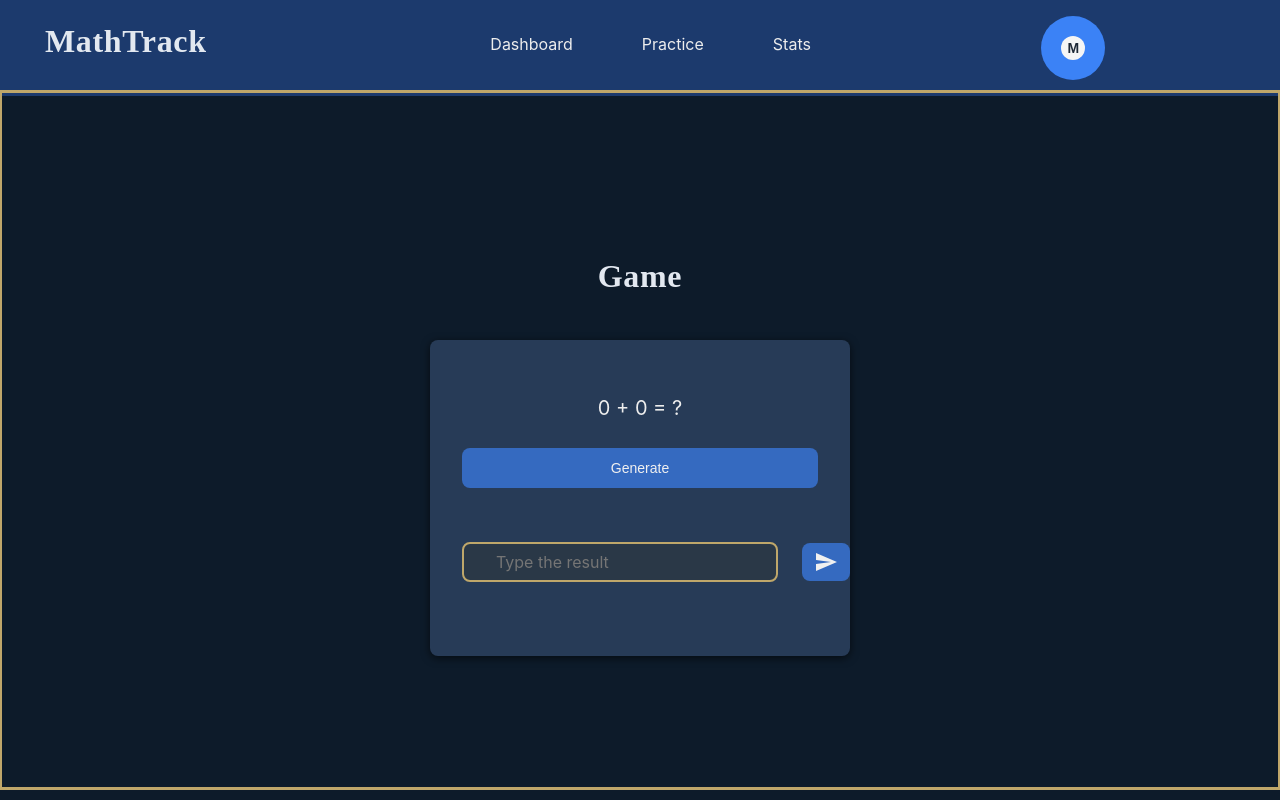
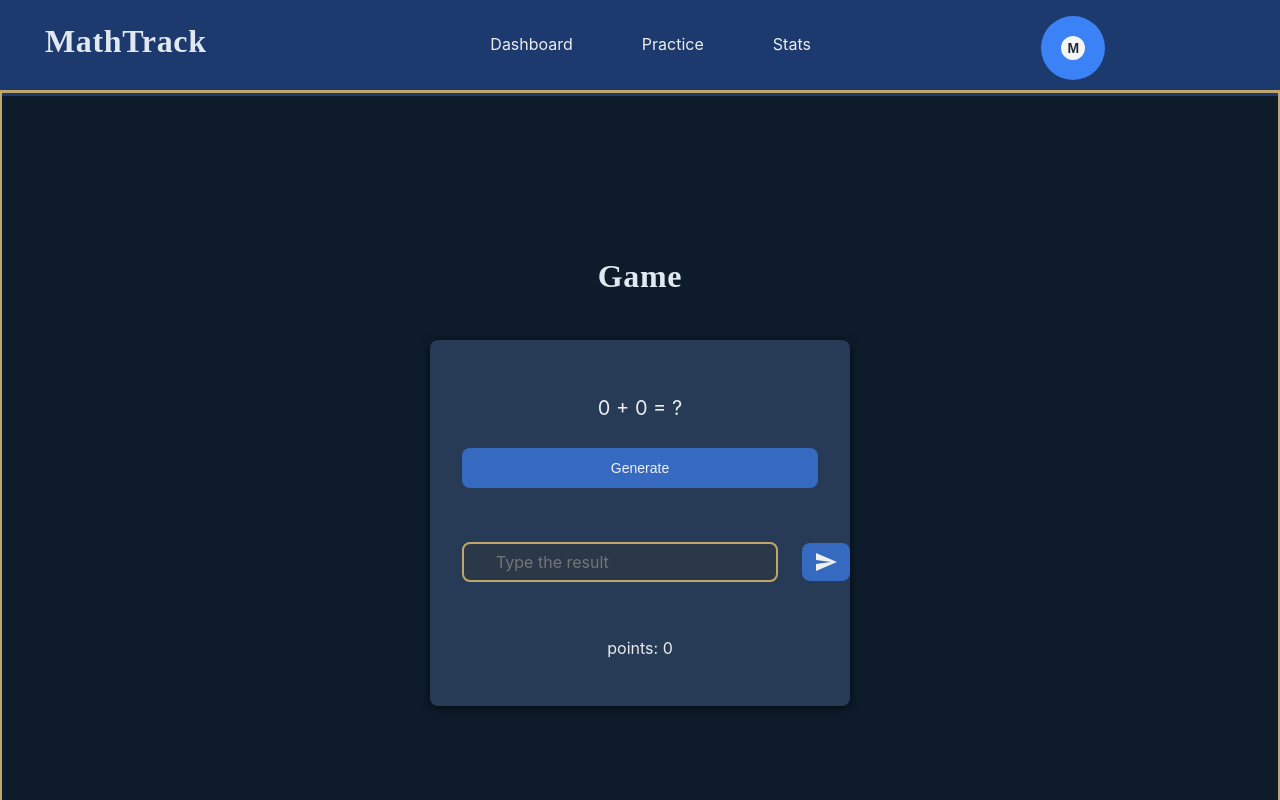
Before and after one commit to LuisDev912/EduMath-Track, a React (Vite) app in the folder frontend/: page /game in a window 1280 px wide. Shown: the top 800 px of the page. Built offline with nearby package versions, Linux system fonts and the light colour scheme.

Commit message:
feat(game): add points system to the game component - Add a new state variable "points" to keep track of the player's score. - Update the points based on whether the player's answer is correct or not.

```diff
--- a/frontend/src/game/components/GameComponent/Game.tsx
+++ b/frontend/src/game/components/GameComponent/Game.tsx
@@ -11,7 +11,7 @@ import GenerateOperation from "../GenerateOperation";
 function Game() {
     const { t } = useTranslation();
     const [result, setResult] = useState<null | boolean>(null);
-    // TO-DO: create a state for the points and update it based on the result of the answer validation
+    const [points, setPoints] = useState<number>(0);
     const [gameConfig, setGameConfig] = useState<GameConfig>({
         firstNumber: 0,
         secondNumber: 0
@@ -29,7 +29,12 @@ function Game() {
     };
 
     const handleValidation = (answer: number): void => {
-        setResult(answer === gameConfig.firstNumber + gameConfig.secondNumber);
+        const answerIsCorrect: boolean = answer === gameConfig.firstNumber + gameConfig.secondNumber;
+        setResult(answerIsCorrect);
+
+        answerIsCorrect
+            ? setPoints(points + 1)
+            : setPoints(0);
     };
 
     return (
@@ -44,6 +49,8 @@ function Game() {
                 </p>
             </Activity>
 
+            <p>points: {points}</p>
+
             <Activity mode={result === false ? "visible" : "hidden"}>
                 <p>
                     {t("game.feedback.incorrect", {
```
